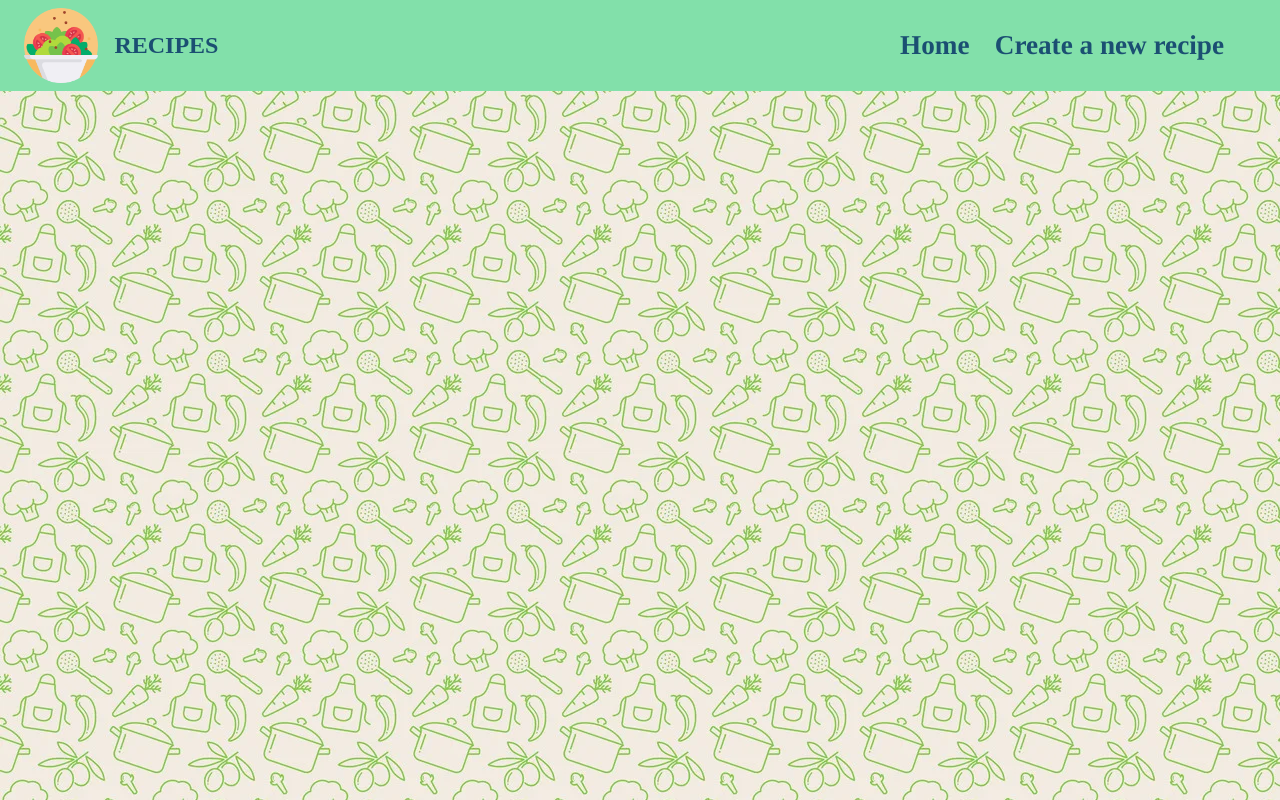
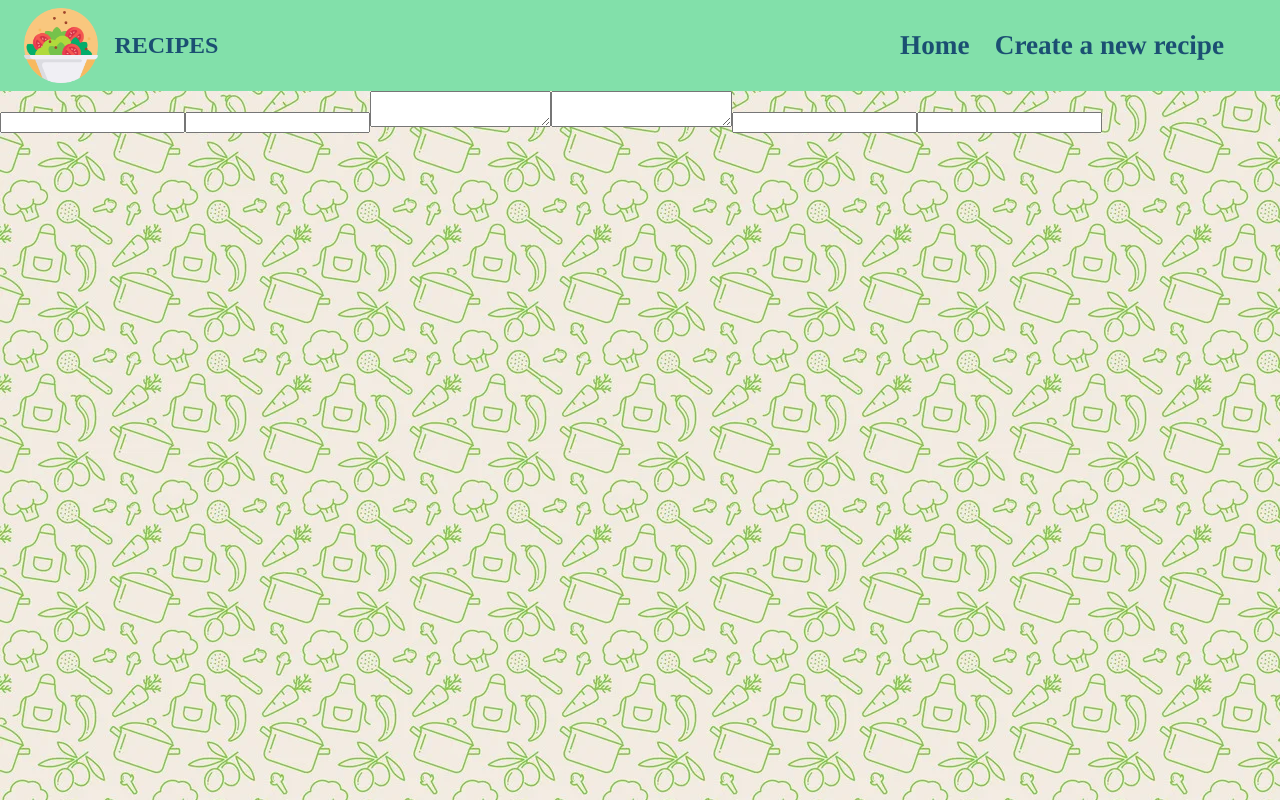
Before and after one commit to CamiloTECH/Recipe-list-project, a React (Create React App) app in the folder client/: page /home/add in a window 1280 px wide. Built offline with nearby package versions, Linux system fonts and the light colour scheme.

Commit message:
Formulario

```diff
--- a/client/src/App.js
+++ b/client/src/App.js
@@ -5,6 +5,7 @@ import Search from "./components/Search/Search";
 import NavBar from "./components/NavBar/NavBar";
 import Home from "./components/home/Home";
 import CardDetail from "./components/CardDetails/CardDetails";
+import CreateRecipe from "./components/CreateRecipe/CreateRecipe.jsx";
 
 function App() {
   return (
@@ -12,13 +13,12 @@ function App() {
       <Routes>
         <Route path="/" element={<LandingPage />} />
         <Route path="/home" element={<NavBar />}>
-
           <Route path="/home" element={<Search />}>
             <Route path="/home/" element={<Home />} />
           </Route>
 
-          <Route path="/home/add" element />
-          <Route path="/home/details/:id" element={<CardDetail/>} />
+          <Route path="/home/add" element={<CreateRecipe />} />
+          <Route path="/home/details/:id" element={<CardDetail />} />
         </Route>
 
         <Route path="*" element={<NavBar />} />
--- a/client/src/components/CardDetails/CardDetails.jsx
+++ b/client/src/components/CardDetails/CardDetails.jsx
@@ -13,7 +13,7 @@ function CardDetail() {
   useEffect(() => {
     const timer = setTimeout(() => (
       setLoad(true)
-    ), 5000)
+    ), 8000)
     window.scroll(0, 0)
 
     const validacion = /^[0-9]+$/
--- /dev/null
+++ b/client/src/components/CreateRecipe/CreateRecipe.jsx
@@ -0,0 +1,16 @@
+
+
+function CreateRecipe() {
+  return (
+      <form action="http://localhost:3001/recipes" method="post">
+        <input type="text" name="title" id="" />
+        <input type="text" name="image" id="" />
+        <textarea name="summary"></textarea>
+        <textarea name="steps"></textarea>
+        <input type="number" name="score" id="" />
+        <input type="number" name="healdScore" id="" />
+      </form>
+   );
+}
+
+export default CreateRecipe;
--- a/client/src/components/home/Home.jsx
+++ b/client/src/components/home/Home.jsx
@@ -12,7 +12,7 @@ function Home() {
   useEffect(() => {
     const timer = setTimeout(() => (
       setLoad(true)
-    ), 5000)
+    ), 8000)
     if (recipes.length === 0) dispatch(getAllrecipes())
 
     return () => clearTimeout(timer);
```
Also changed, not shown: client/src/components/CreateRecipe/Createrecipe.module.css (added).
